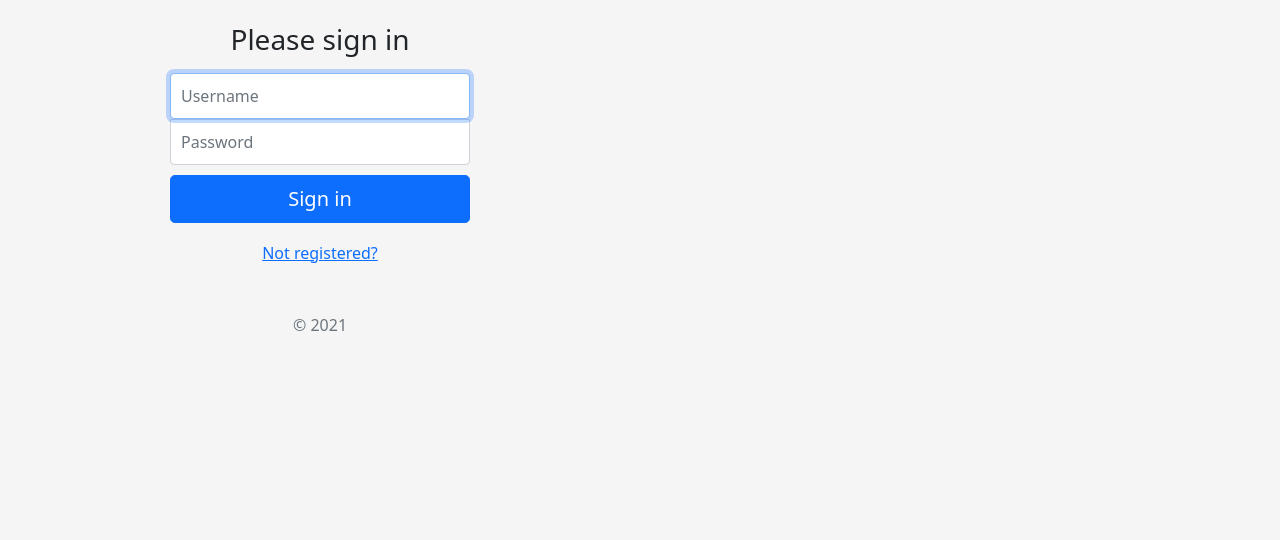
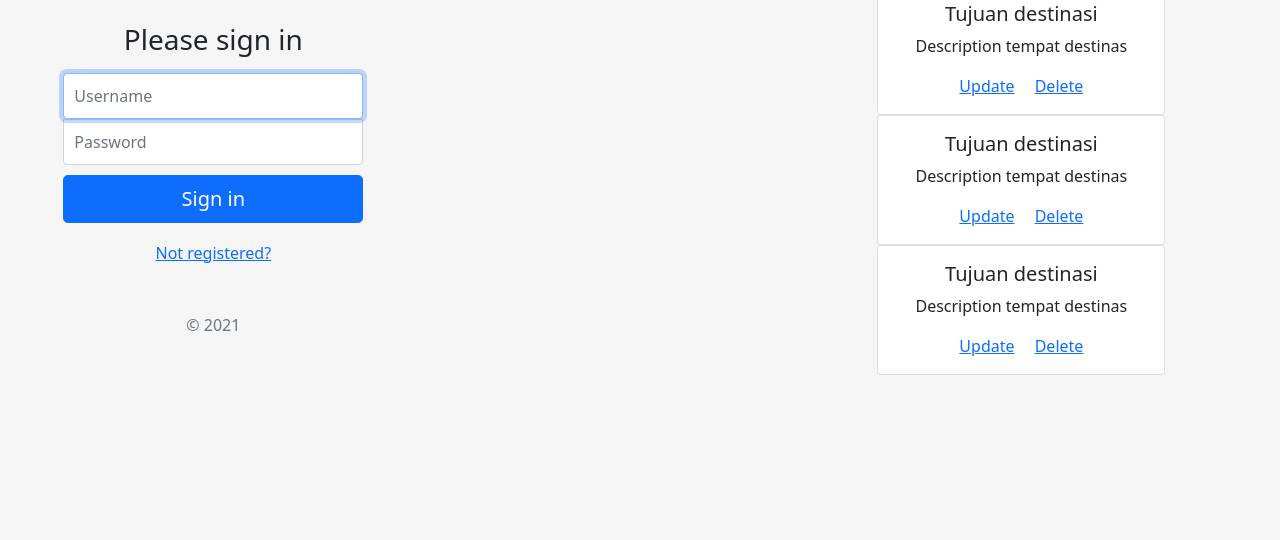
Before and after one commit to travel-wishlist/webapp, a plain HTML site: page client/index.html in a window 1280 px wide. Shown: the part 260-800 px from the top of the page. Drawn offline with nearby package versions, Linux system fonts and the light colour scheme.

Commit message:
add wishlist cards template for id content

```diff
--- a/client/index.html
+++ b/client/index.html
@@ -139,9 +139,40 @@
     </div>
   </div>
 
-    <div class="content">
-      <h1>welcome</h1>
+    <div class="container" id="content">
+      <h1 class="text-center">welcome</h1>
       <a href="#" id="logout-btn">Logout</a>
+
+      <!-- Template wishlist cards -->
+      <div id="wishlist" class="container">
+        <div class="card" style="width: 18rem;">
+          <div class="card-body">
+            <h5 class="card-title">Tujuan destinasi</h5>
+            <p class="card-text">Description tempat destinas</p>
+            <a href="#" class="card-link">Update</a>
+            <a href="#" class="card-link">Delete</a>
+          </div>
+        </div>
+
+        <div class="card" style="width: 18rem;">
+          <div class="card-body">
+            <h5 class="card-title">Tujuan destinasi</h5>
+            <p class="card-text">Description tempat destinas</p>
+            <a href="#" class="card-link">Update</a>
+            <a href="#" class="card-link">Delete</a>
+          </div>
+        </div>
+
+        <div class="card" style="width: 18rem;">
+          <div class="card-body">
+            <h5 class="card-title">Tujuan destinasi</h5>
+            <p class="card-text">Description tempat destinas</p>
+            <a href="#" class="card-link">Update</a>
+            <a href="#" class="card-link">Delete</a>
+          </div>
+        </div>
+      </div>
+
     </div>
 
     <!-- jQuery -->
```
